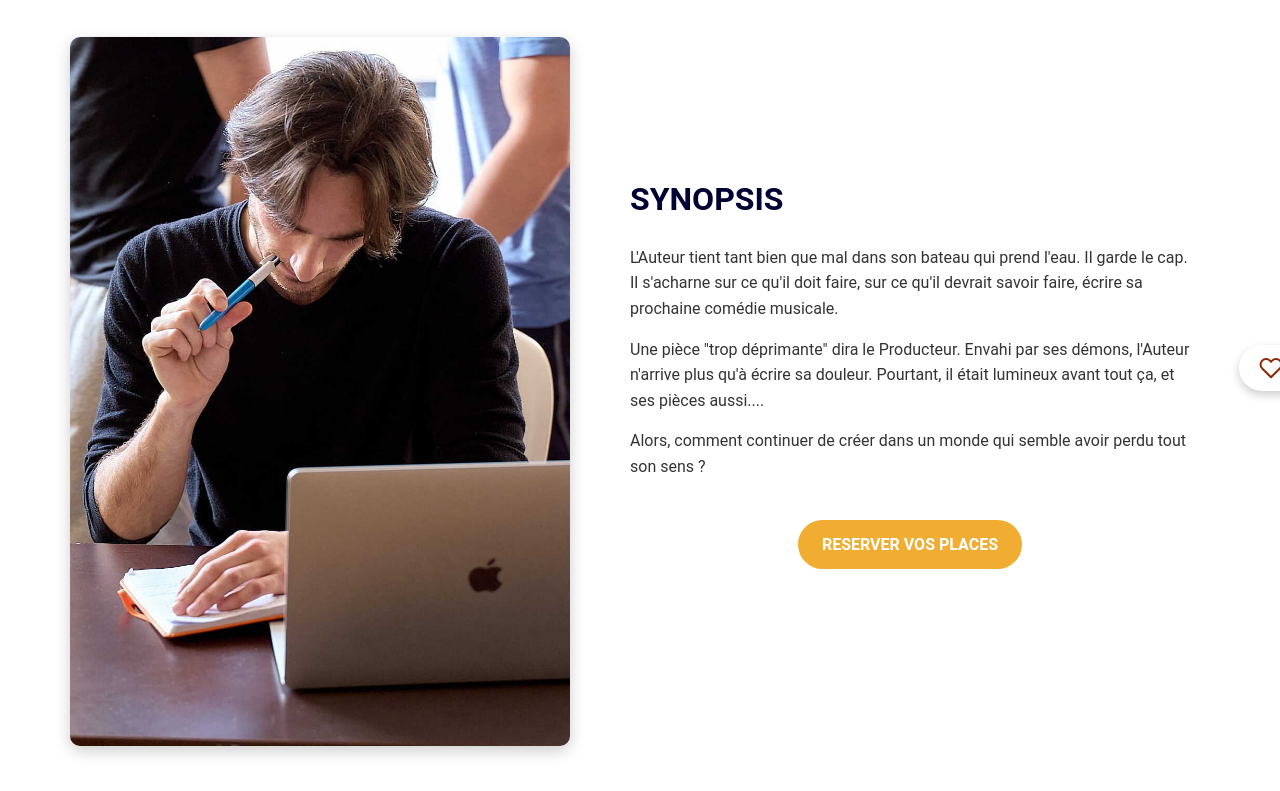
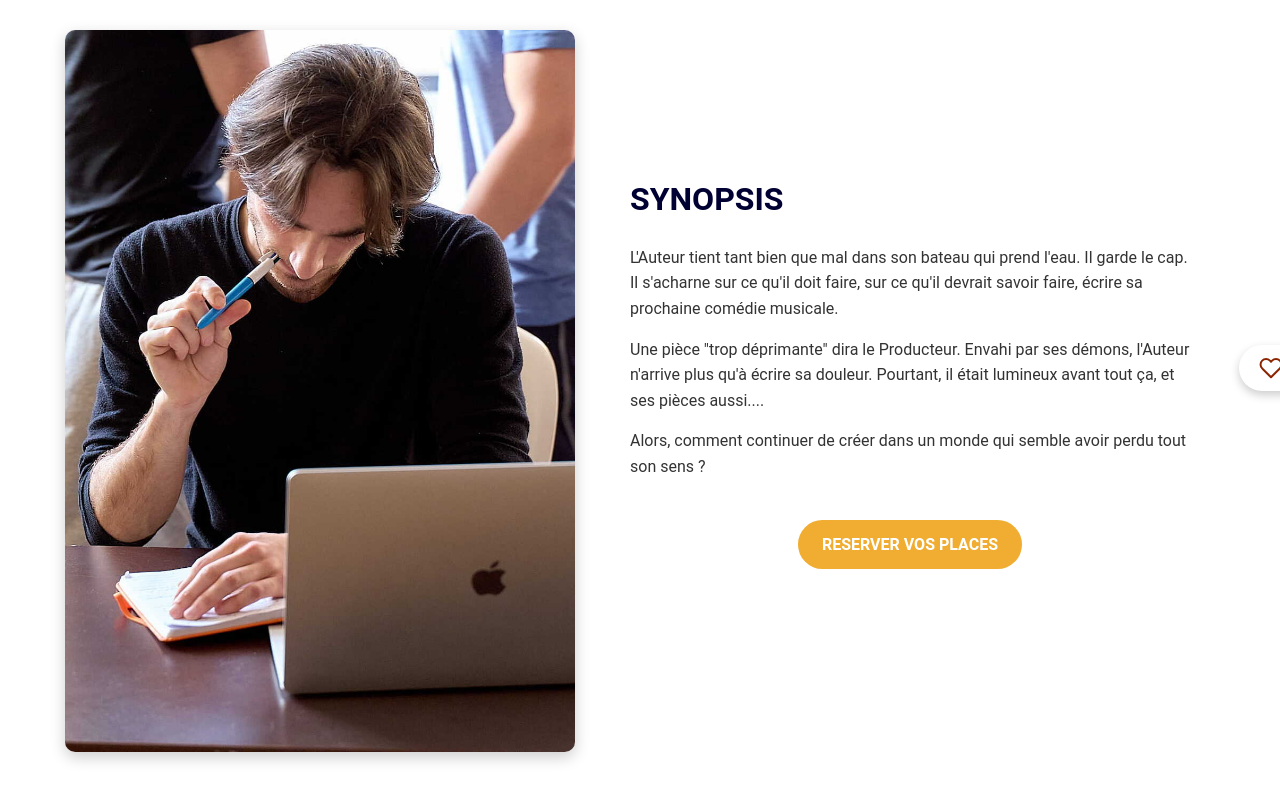
Before and after one commit to dtl-musical/website, an Astro site: page / in a window 1280 px wide. In both pictures the pointer is over the picture 320 px from the left and 958 px from the top of the page. Shown: the part 567-1358 px from the top of the page. Built offline with nearby package versions, Linux system fonts and the light colour scheme; Astro itself is replaced by a stand-in of ours.

Commit message:
feat: add scaling on hover for current show poster

```diff
--- a/src/styles/index.css
+++ b/src/styles/index.css
@@ -60,6 +60,11 @@
   width: 100%;
   border-radius: 10px;
   box-shadow: 0 5px 15px rgba(0, 0, 0, 0.2);
+  transition: transform 0.3s ease;
+}
+
+.current-show .show-poster:hover img {
+  transform: scale(1.02);
 }
 
 .current-show .show-info {
```
